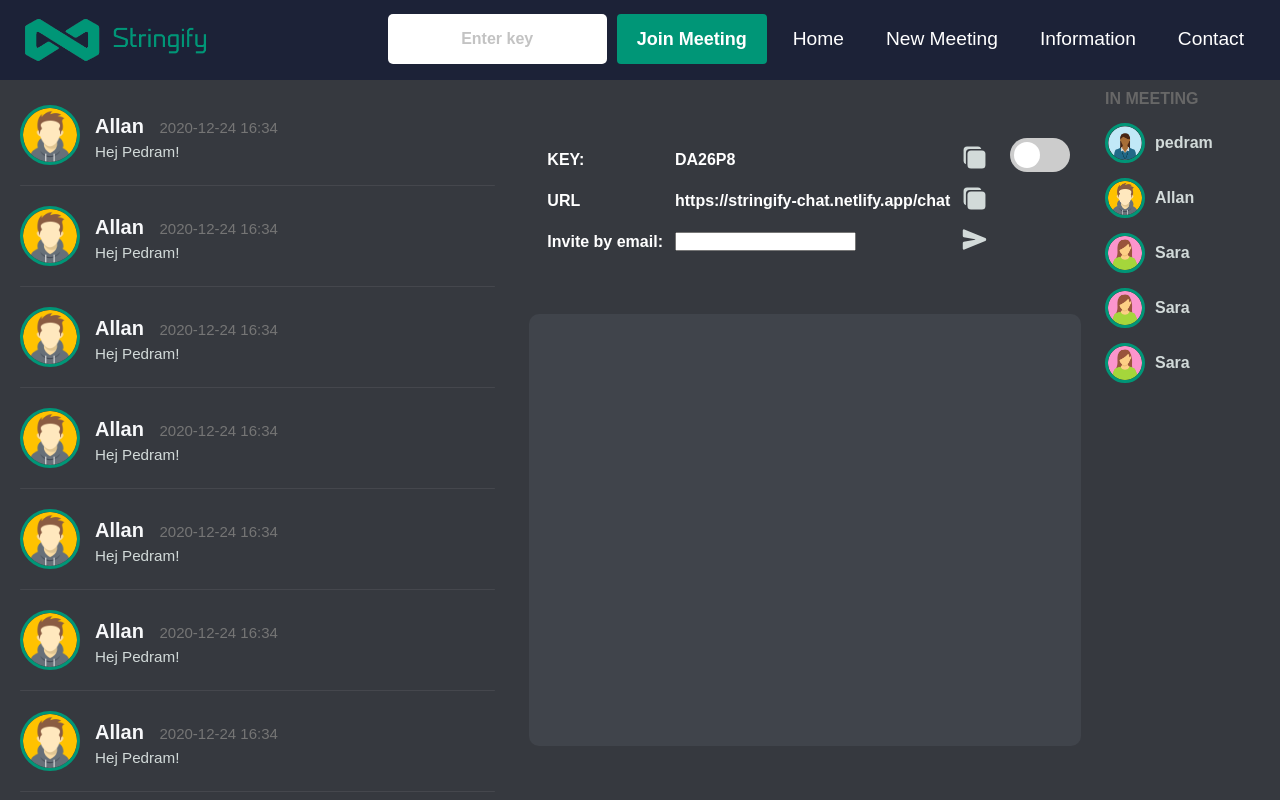
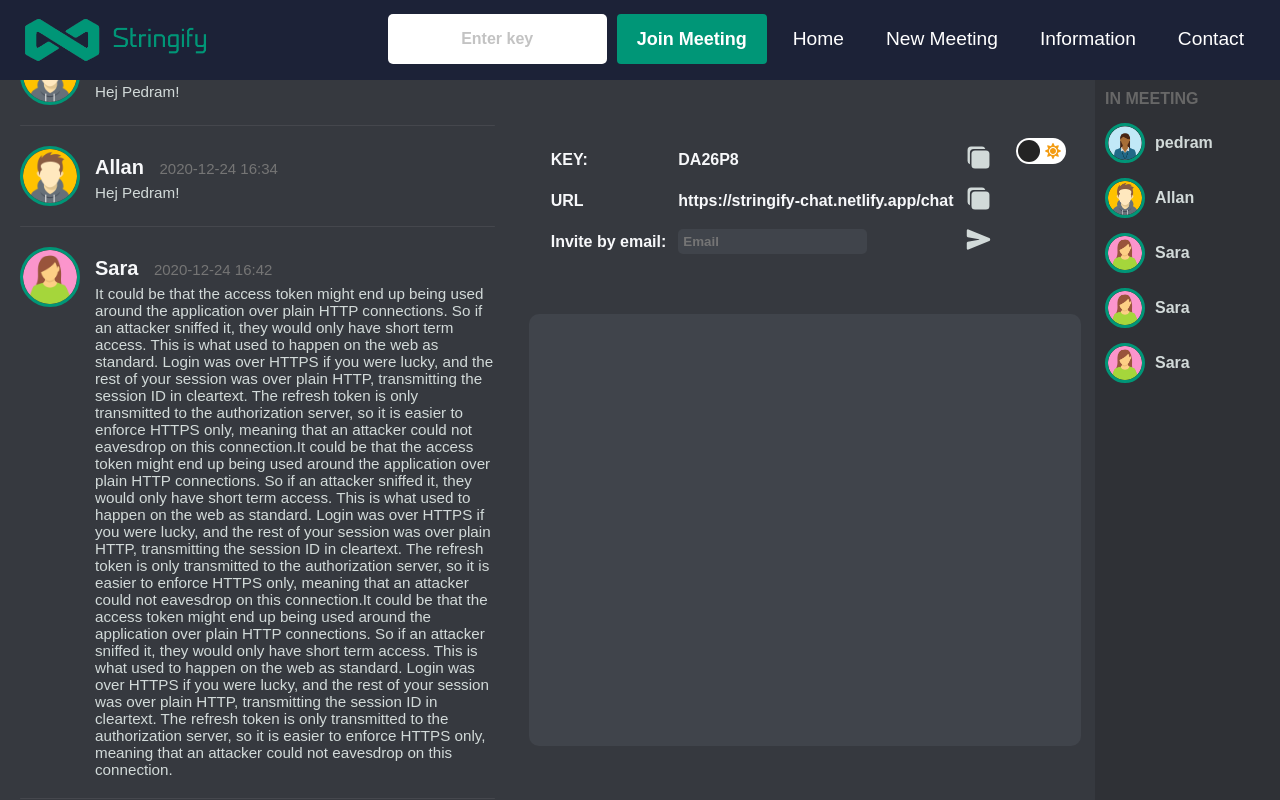
Before and after one commit to AllanJamil/stringify-client, a React (Create React App) app: page /chat in a window 1280 px wide. Built offline with nearby package versions, Linux system fonts and the light colour scheme.

Commit message:
most parts of the client are completed. Clean up, refactoring and connecting to server remains.

```diff
--- a/src/component/page/chat/ChatPage.css
+++ b/src/component/page/chat/ChatPage.css
@@ -1,10 +1,9 @@
+/*root page*/
 
-/*root page*/
 .container-chat {
     height: calc(100vh - 80px);
     display: flex;
     flex-direction: row;
-    overflow: hidden;
 }
 
 /*chat area*/
@@ -139,6 +138,7 @@
     position: absolute;
     right: 10px;
     top: 10px;
+    display: none;
 }
 
 .settings {
@@ -148,6 +148,11 @@
     height: 25%;
     width: 100%;
     font-weight: bold;
+    position: relative;
+}
+
+.settings table {
+    padding-bottom: 20px;
 }
 
 .btn-settings {
@@ -159,6 +164,8 @@
 .settings td {
     padding: 5px;
 }
+
+
 
 .btn-area {
     display: flex;
@@ -193,6 +200,47 @@
     height: 100%;
 }
 
+.invite-field {
+    outline: none;
+    padding: 5px;
+    border-radius: 5px;
+    border: 1px solid;
+    font-weight: bold;
+}
+
+.copy-popup {
+    display: flex;
+    justify-content: center;
+    font-weight: bolder;
+    color: #155724;
+    align-items: center;
+    padding: 7px;
+    height: 40px;
+    border-radius: 5px;
+    position: absolute;
+    top: 10px;
+    left: 45%;
+    border: 2px solid #c3e6cb;
+    background-color: #d4edda !important;
+    opacity: 0;
+}
+
+.copy-popup.active {
+    animation: FadeAnimation 2000ms ease-in .2s forwards;
+}
+
+@keyframes FadeAnimation {
+    0% {
+        opacity: 1;
+        visibility: visible;
+    }
+
+    100% {
+        opacity: 0;
+        visibility: hidden;
+    }
+}
+
 @media screen and (max-width: 1600px){
     .contact-list {
         width: 30%;
@@ -200,6 +248,10 @@
 }
 
 @media screen and (max-width: 1095px) {
+
+    .close-btn {
+        display: revert;
+    }
 
     .contact-list.desktop {
         display: none;
@@ -211,6 +263,7 @@
         padding-left: 50px;
         height: 50%;
         overflow: auto;
+        border-radius: 5px;
     }
 
     .btn-settings {
--- a/src/component/page/chat/ChatPage.js
+++ b/src/component/page/chat/ChatPage.js
@@ -12,7 +12,6 @@ import ContactList from "./ContactList";
 
 
 const ChatPage = ({chatSession ,messages, theme, setChatActive}) => {
-    console.log(theme)
 
     useEffect(() => {
         // when component mounts
--- a/src/component/page/chat/ChatWindow.js
+++ b/src/component/page/chat/ChatWindow.js
@@ -1,9 +1,20 @@
-import React from 'react';
+import React, {useEffect, useRef} from 'react';
 
 import Message from "./Message";
 import './scrollbar.css';
 
 const ChatWindow = ({messages, theme}) => {
+
+    const bottom = useRef();
+
+    const scrollToBottom = () => {
+        bottom.current.scrollIntoView({block: "end", inline: "end"});
+    };
+
+    //TODO: fix scroll to bottom
+    useEffect(() => {
+        scrollToBottom();
+    }, [])
 
     /*    const renderMessages = messages.map(message => {
            return <Message message={message} theme={theme}/>
@@ -78,6 +89,7 @@ const ChatWindow = ({messages, theme}) => {
                              " enforce HTTPS only, meaning that an attacker could not eavesdrop on this connection."
                      }}
             />
+            <div ref={bottom}/>
         </div>
     );
 };
--- a/src/component/page/chat/Settings.js
+++ b/src/component/page/chat/Settings.js
@@ -1,4 +1,4 @@
-import React, {useState} from 'react';
+import React, {useEffect, useState} from 'react';
 import {IconContext} from "react-icons";
 import {FaTimes} from "react-icons/fa";
 import {IoCopy, IoSend} from "react-icons/io5";
@@ -11,13 +11,22 @@ import Toggle from "./Toggle";
 
 const Settings = ({chatSession, theme, setClick, click}) => {
 
-    const[copied, setCopied] = useState(false);
-    console.log(copied)
+    const [copied, setCopied] = useState(false);
+
+    useEffect(() => {
+
+        setTimeout(() => setCopied(false), 2000);
+
+    }, [copied]);
 
     return (
         <div className={`settings ${click ? "active" : null} ${theme}`}>
 
-            <ContactList device="mobile" theme={theme} />
+            <div className={`${!copied ? "copy-popup" : "copy-popup active"}`}>
+                <p>COPIED!</p>
+            </div>
+
+            <ContactList device="mobile" theme={theme}/>
 
             <div onClick={() => setClick(!click)} className="close-btn">
                 <IconContext.Provider value={{color: theme === 'dark' ? '#d2dad9' : '#676767'}}>
@@ -74,9 +83,9 @@ const Settings = ({chatSession, theme, setClick, click}) => {
                     </td>
                 </tr>
                 <tr>
-                    <td>Invite by email: </td>
+                    <td>Invite by email:</td>
                     <td>
-                        <input type="text"/>
+                        <input className="invite-field" type="email" placeholder="Email"/>
                     </td>
                     <td>
                         <OverlayTrigger
@@ -98,7 +107,7 @@ const Settings = ({chatSession, theme, setClick, click}) => {
                 </tbody>
             </table>
 
-            <Toggle />
+            <Toggle/>
 
         </div>
     );
--- a/src/component/page/chat/Toggle.css
+++ b/src/component/page/chat/Toggle.css
@@ -1,62 +1,46 @@
-/* The switch - the box around the slider */
-.switch {
+.switch-label {
+    background-color: #fff;
+    display: flex;
+    align-items: center;
+    justify-content: space-between;
+    padding: 5px;
+    border-radius: 50px;
+    height: 26px;
+    width: 50px;
     position: relative;
-    display: inline-block;
-    width: 60px;
-    height: 34px;
+    cursor: pointer;
 }
 
-/* Hide default HTML checkbox */
-.switch input {
-    opacity: 0;
-    width: 0;
-    height: 0;
+.fa-moon {
+    color: #f1c40f;
 }
 
-/* The slider */
-.slider {
-    position: absolute;
-    cursor: pointer;
-    top: 0;
-    left: 0;
-    right: 0;
-    bottom: 0;
-    background-color: #ccc;
-    -webkit-transition: .4s;
-    transition: .4s;
+.fa-sun {
+    color: #f39c12;
 }
 
-.slider:before {
+.circle {
+    background-color: #242424;
+    width: 22px;
+    height: 22px;
     position: absolute;
-    content: "";
-    height: 26px;
-    width: 26px;
-    left: 4px;
-    bottom: 4px;
-    background-color: white;
-    -webkit-transition: .4s;
-    transition: .4s;
+    top: 2px;
+    left: 2px;
+    border-radius: 50%;
+    transition: transform 200ms ease-out;
 }
 
-input:checked + .slider {
-    background-color: #2196F3;
+.checkbox:checked + .switch-label .circle {
+    transform: translateX(24px);
+    background-color: #fff;
 }
 
-input:focus + .slider {
-    box-shadow: 0 0 1px #2196F3;
+.checkbox:checked + .switch-label {
+    background-color: #242424;
 }
 
-input:checked + .slider:before {
-    -webkit-transform: translateX(26px);
-    -ms-transform: translateX(26px);
-    transform: translateX(26px);
+.checkbox {
+    opacity: 0;
+    position: absolute;
+    left: -100%;
 }
-
-/* Rounded sliders */
-.slider.round {
-    border-radius: 34px;
-}
-
-.slider.round:before {
-    border-radius: 50%;
-}
--- a/src/component/page/chat/Toggle.js
+++ b/src/component/page/chat/Toggle.js
@@ -1,15 +1,37 @@
 import React from 'react';
+import {FaSun, FaMoon} from 'react-icons/fa';
+import {connect} from 'react-redux';
+import {selectTheme} from "../../../actions";
+
 import './Toggle.css';
 
-const Toggle = () => {
+const Toggle = ({theme, selectTheme}) => {
+
+    const onThemeChange = () => {
+        if (theme === "light")
+            selectTheme("dark")
+        else
+            selectTheme("light")
+    }
+
     return (
         <div>
-            <div className="switch">
-                <input type="checkbox"/>
-                <span className="slider round" />
-            </div>
+            <input onChange={onThemeChange} id="checkbox" className="checkbox" type="checkbox"/>
+            <label className="switch-label" htmlFor="checkbox">
+                <FaMoon className="fas fa-moon" />
+                <FaSun className="fas fa-sun" />
+                <div className="circle" />
+            </label>
         </div>
     );
 };
 
-export default Toggle;
+const mapStateToProps = state => {
+  return {theme: state.selectedTheme};
+};
+
+const mapDispatchToProps = dispatch => {
+    return {selectTheme: e => dispatch(selectTheme(e))}
+}
+
+export default connect(mapStateToProps, mapDispatchToProps)(Toggle);
--- a/src/component/page/chat/theme.css
+++ b/src/component/page/chat/theme.css
@@ -40,10 +40,18 @@
     background-color: #f7f8fa;
 }
 
+.settings.light table {
+    color: #353535;
+}
+
+.settings.light .copy-popup {
+    background-color: #353535;
+}
+
 /*DARK THEME*/
 
 .contact-list.dark {
-    background-color: #36393f;
+    background-color: #2f3136;
 }
 
 .contact-detail-wrapper.dark .contact-name {
@@ -84,5 +92,15 @@
 }
 
 .settings.dark table {
-    color: white;
+    color: #f7f8fa;
 }
+
+.settings.dark .invite-field {
+    background-color: #40444b;
+    border: none;
+    color: #f7f8fa;
+}
+
+.settings.dark .copy-popup {
+    background-color: #f7f8fa;
+}
```
